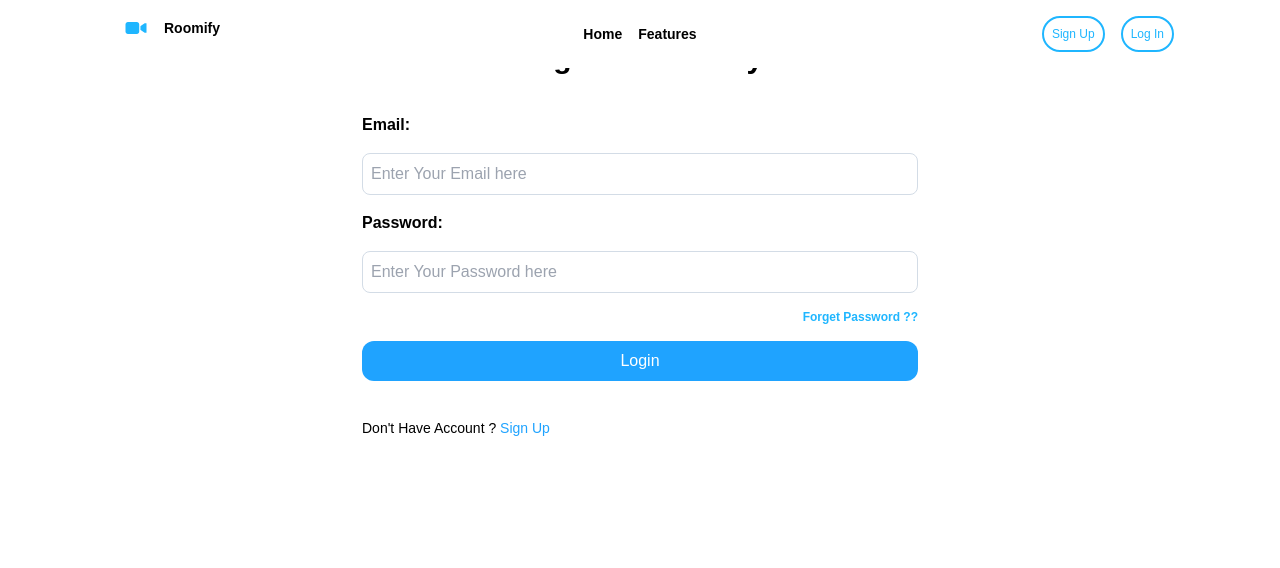
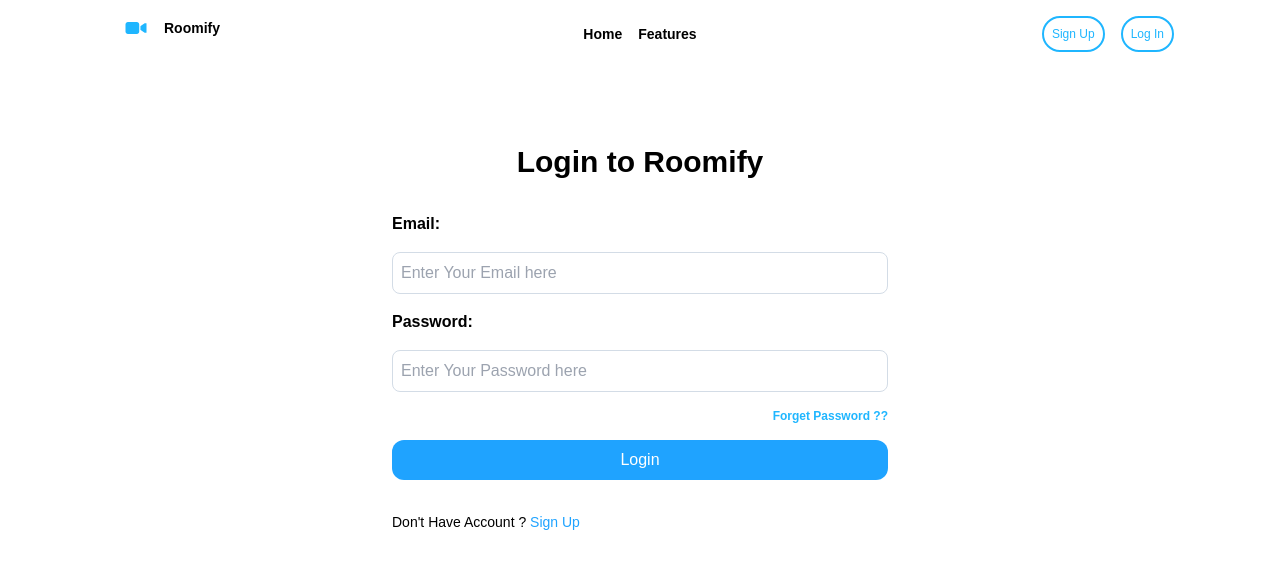
Before and after one commit to varunjatav/video-conference-frontend, a React (Vite) app: page /video-conference-frontend/login in a window 1280 px wide. Shown: the top 568 px of the page. Built offline with nearby package versions, Linux system fonts and the light colour scheme; no server answers.

Commit message:
resolved login.jsx file css problem

```diff
--- a/src/components/Login.jsx
+++ b/src/components/Login.jsx
@@ -48,8 +48,8 @@ const Login = () => {
   }
 
   return (
-    <section className='container w-1/2 p-5 m-auto pt-20'>
-        <h2 className='font-bold text-center text-3xl font-sans '>Login to Roomify</h2>
+    <section className='w-1/2 p-10 m-auto pt-36'>
+        <h2 className='font-bold text-center text-3xl font-sans'>Login to Roomify</h2>
             <form action="" className='p-8 flex flex-col gap-4 justify-center' onSubmit={handleSubmit}>
                 <label htmlFor="email" className='font-semibold font-sans'>Email:</label>
                 <input name='email' type="email" placeholder='Enter Your Email here' className='border border-gray-light rounded-lg p-2 focus:outline-none focus:ring focus:ring-blue' onChange={handleChange} value={loginData.email} />
--- a/src/output.css
+++ b/src/output.css
@@ -673,6 +673,10 @@ video {
   margin-top: 1rem;
 }
 
+.mt-20 {
+  margin-top: 5rem;
+}
+
 .block {
   display: block;
 }
@@ -815,10 +819,6 @@ video {
 
 .w-full {
   width: 100%;
-}
-
-.w-96 {
-  width: 24rem;
 }
 
 .flex-1 {
@@ -1181,8 +1181,16 @@ video {
   padding-top: 8rem;
 }
 
+.pt-40 {
+  padding-top: 10rem;
+}
+
 .pt-5 {
   padding-top: 1.25rem;
+}
+
+.pt-36 {
+  padding-top: 9rem;
 }
 
 .text-left {
```
